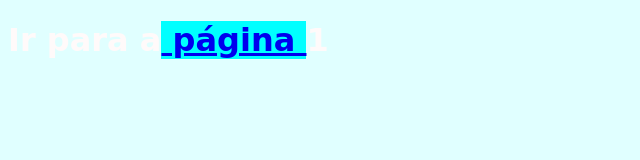
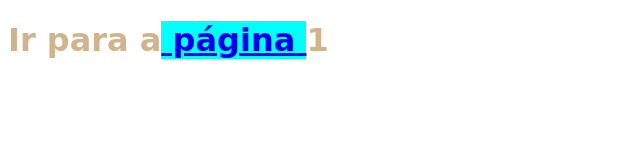
Before and after one commit to joaobertolin/site2Dsaopedro, a plain HTML site: page pagina2.html in a window 1280 px wide. Shown: the whole page, without its empty margins (0-640 px from the left). Drawn offline with Linux system fonts and the light colour scheme.

Commit message:
Update pagina2.html

```diff
--- a/pagina2.html
+++ b/pagina2.html
@@ -7,8 +7,8 @@
     <style>
       body {
         font-family:Cursive, Helvica, Arial, Sans-Serif;
-        background-color:Lightcyan;
-        color:Snow;
+        background-color:White;
+        color:Tan;
       }
     </style>
   </head>
```
